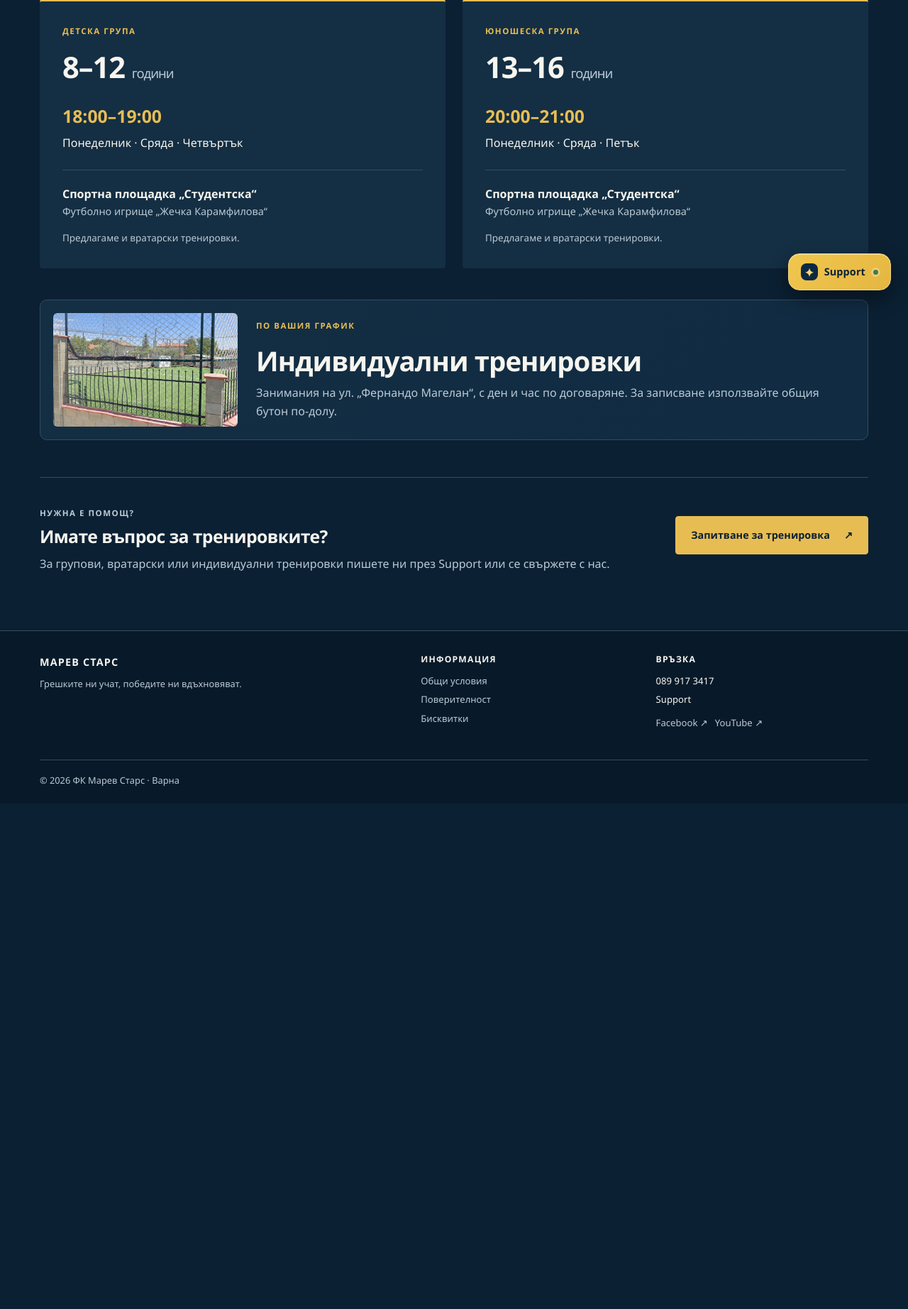
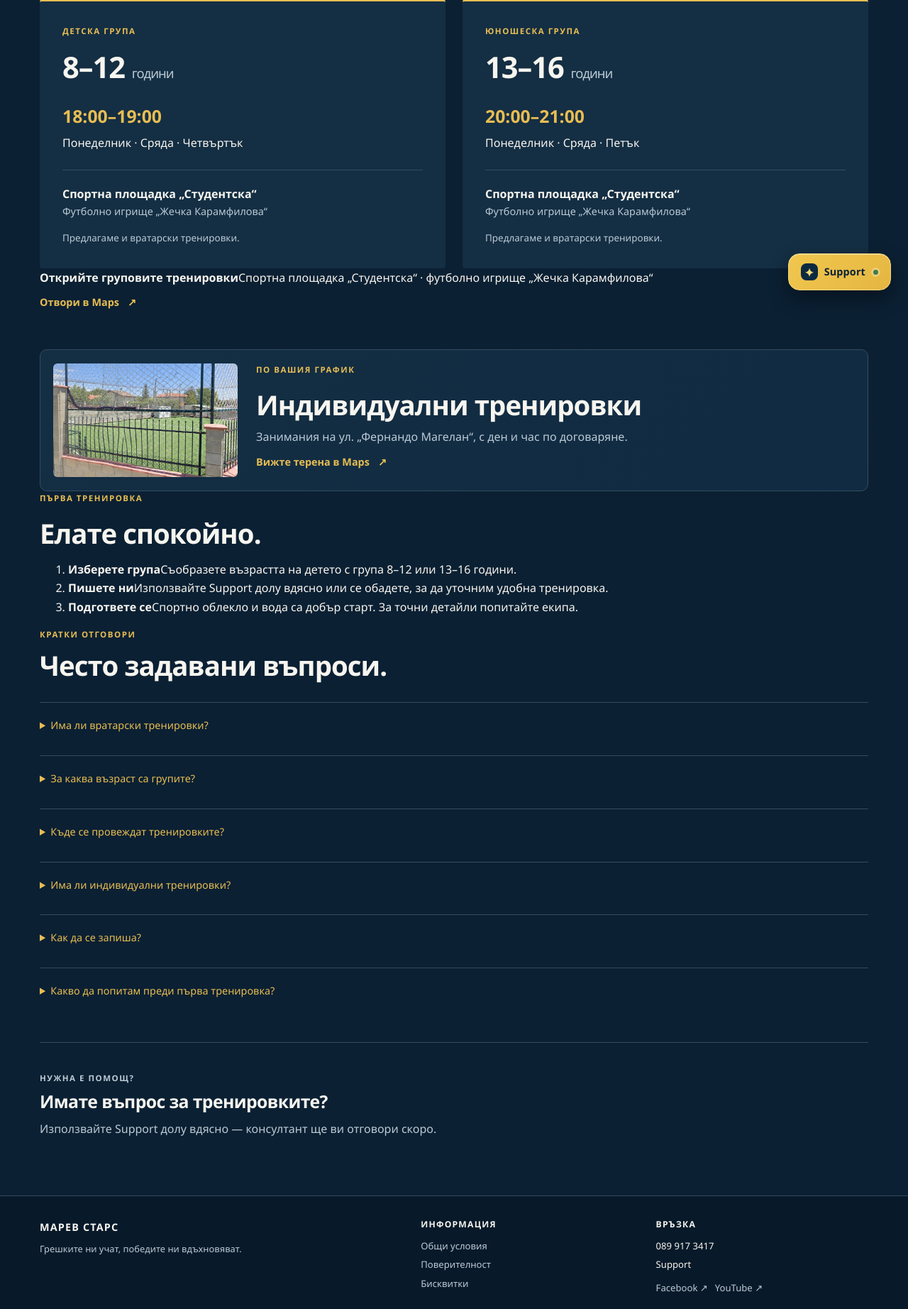
Before and after one commit to martiparty2000/marevstars.com, a Django app: page /schedule/ in a window 1280 px wide. Shown: the part 367-2211 px from the top of the page at 71% size. Before the commit the page ends 1474 px from the top, so only its background shows below. Run offline with Django 5.2, Linux system fonts and the light colour scheme.

Commit message:
Add maps first session guide and training FAQ

```diff
--- a/templates/schedule.html
+++ b/templates/schedule.html
@@ -3,13 +3,42 @@
 {% block title %}Тренировки | ФК Марев Старс{% endblock %}
 {% block content %}
 <header class="page-heading"><p class="eyebrow">На терена всяка седмица</p><h1>Тренировки</h1><p class="lead">Намерете своята група и се свържете с нас за записване.</p></header>
+
 <section class="schedule-grid" aria-label="Групови тренировки">
     <article class="schedule-card"><p class="eyebrow">Детска група</p><h2>8–12 <span>години</span></h2><p class="schedule-time">18:00–19:00</p><p>Понеделник · Сряда · Четвъртък</p><div class="schedule-location"><strong>Спортна площадка „Студентска“</strong><p>Футболно игрище „Жечка Карамфилова“</p></div><p class="small">Предлагаме и вратарски тренировки.</p></article>
     <article class="schedule-card"><p class="eyebrow">Юношеска група</p><h2>13–16 <span>години</span></h2><p class="schedule-time">20:00–21:00</p><p>Понеделник · Сряда · Петък</p><div class="schedule-location"><strong>Спортна площадка „Студентска“</strong><p>Футболно игрище „Жечка Карамфилова“</p></div><p class="small">Предлагаме и вратарски тренировки.</p></article>
 </section>
+
+<div class="training-map-row">
+    <div><strong>Открийте груповите тренировки</strong><span>Спортна площадка „Студентска“ · футболно игрище „Жечка Карамфилова“</span></div>
+    <a class="text-link" href="https://www.google.com/maps/search/?api=1&amp;query=%D0%A1%D0%BF%D0%BE%D1%80%D1%82%D0%BD%D0%B0+%D0%BF%D0%BB%D0%BE%D1%89%D0%B0%D0%B4%D0%BA%D0%B0+%D0%A1%D1%82%D1%83%D0%B4%D0%B5%D0%BD%D1%82%D1%81%D0%BA%D0%B0%2C+%D0%92%D0%B0%D1%80%D0%BD%D0%B0" target="_blank" rel="noopener noreferrer">Отвори в Maps <span aria-hidden="true">↗</span></a>
+</div>
+
 <section class="private-training" aria-labelledby="private-title">
     <img src="{% static 'images/privateteren.png' %}" alt="Игрище за индивидуални тренировки на ул. „Фернандо Магелан“" loading="lazy">
-    <div><p class="eyebrow">По вашия график</p><h2 id="private-title">Индивидуални тренировки</h2><p>Занимания на ул. „Фернандо Магелан“, с ден и час по договаряне. За записване използвайте общия бутон по-долу.</p></div>
+    <div><p class="eyebrow">По вашия график</p><h2 id="private-title">Индивидуални тренировки</h2><p>Занимания на ул. „Фернандо Магелан“, с ден и час по договаряне.</p><a class="text-link" href="https://www.google.com/maps/search/?api=1&amp;query=%D1%83%D0%BB.+%D0%A4%D0%B5%D1%80%D0%BD%D0%B0%D0%BD%D0%B4%D0%BE+%D0%9C%D0%B0%D0%B3%D0%B5%D0%BB%D0%B0%D0%BD%2C+%D0%92%D0%B0%D1%80%D0%BD%D0%B0" target="_blank" rel="noopener noreferrer">Вижте терена в Maps <span aria-hidden="true">↗</span></a></div>
 </section>
-<aside class="contact-banner training-contact-banner"><div><p class="eyebrow">Нужна е помощ?</p><h2>Имате въпрос за тренировките?</h2><p>За групови, вратарски или индивидуални тренировки пишете ни през Support или се свържете с нас.</p></div><a class="button" href="{% url 'team:contact' %}">Запитване за тренировка <span aria-hidden="true">↗</span></a></aside>
+
+<section class="first-session" aria-labelledby="first-session-title">
+    <div><p class="eyebrow">Първа тренировка</p><h2 id="first-session-title">Елате спокойно.</h2></div>
+    <ol>
+        <li><strong>Изберете група</strong><span>Съобразете възрастта на детето с група 8–12 или 13–16 години.</span></li>
+        <li><strong>Пишете ни</strong><span>Използвайте Support долу вдясно или се обадете, за да уточним удобна тренировка.</span></li>
+        <li><strong>Подгответе се</strong><span>Спортно облекло и вода са добър старт. За точни детайли попитайте екипа.</span></li>
+    </ol>
+</section>
+
+<section class="training-faq" aria-labelledby="faq-title">
+    <div class="section-heading"><div><p class="eyebrow">Кратки отговори</p><h2 id="faq-title">Често задавани въпроси.</h2></div></div>
+    <div class="faq-grid">
+        <details><summary>Има ли вратарски тренировки?</summary><p>Да, предлагаме и вратарски тренировки към двете възрастови групи. За подходящ вариант пишете ни през Support.</p></details>
+        <details><summary>За каква възраст са групите?</summary><p>Работим с деца и младежи от 8 до 16 години — група 8–12 и група 13–16 години.</p></details>
+        <details><summary>Къде се провеждат тренировките?</summary><p>Груповите тренировки са на Спортна площадка „Студентска“, на футболно игрище „Жечка Карамфилова“.</p></details>
+        <details><summary>Има ли индивидуални тренировки?</summary><p>Да. Те се провеждат на ул. „Фернандо Магелан“, като денят и часът се уговарят индивидуално.</p></details>
+        <details><summary>Как да се запиша?</summary><p>Използвайте Support долу вдясно или се обадете на 089 917 3417, за да уточните възрастта и подходящата група.</p></details>
+        <details><summary>Какво да попитам преди първа тренировка?</summary><p>Кажете възрастта на детето и дали се интересувате от групова, вратарска или индивидуална тренировка. Екипът ще ви насочи.</p></details>
+    </div>
+</section>
+
+<aside class="contact-banner training-contact-banner"><div><p class="eyebrow">Нужна е помощ?</p><h2>Имате въпрос за тренировките?</h2><p>Използвайте Support долу вдясно — консултант ще ви отговори скоро.</p></div></aside>
 {% endblock %}
```
